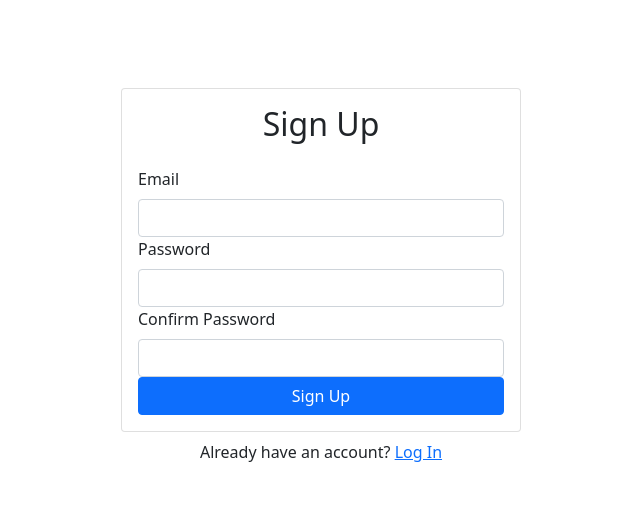
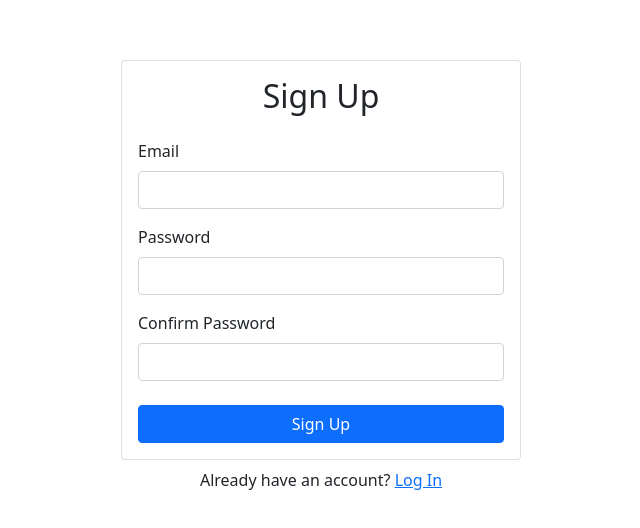
Before and after one commit to kritika243/firebase-auth-react, a React (Create React App) app: page /signup in a window 1280 px wide. Shown: the part 124-652 px from the top of the page, without its empty margins (319-959 px from the left). Built offline with nearby package versions, Linux system fonts and the light colour scheme; no server answers.

Commit message:
added margin classes for improving spacing

```diff
--- a/src/components/Login.js
+++ b/src/components/Login.js
@@ -30,12 +30,12 @@ function Login() {
           <h2 className='text-center mb-4'>Log In</h2>
           {error && <Alert variant='danger'>{error}</Alert>}
           <Form onSubmit={handleSubmit}>
-            <Form.Group id='email'>
+            <Form.Group id='email' className='mb-3'>
               <Form.Label>Email</Form.Label>
               <Form.Control type='email' ref={emailRef} required />
             </Form.Group>
 
-            <Form.Group id='password'>
+            <Form.Group id='password' className='mb-4'>
               <Form.Label>Password</Form.Label>
               <Form.Control type='password' ref={passwordRef} required />
             </Form.Group>
--- a/src/components/Signup.js
+++ b/src/components/Signup.js
@@ -35,17 +35,17 @@ function Signup() {
           <h2 className='text-center mb-4'>Sign Up</h2>
           {error && <Alert variant='danger'>{error}</Alert>}
           <Form onSubmit={handleSubmit}>
-            <Form.Group id='email'>
+            <Form.Group id='email' className='mb-3'>
               <Form.Label>Email</Form.Label>
               <Form.Control type='email' ref={emailRef} required />
             </Form.Group>
 
-            <Form.Group id='password'>
+            <Form.Group id='password' className='mb-3'>
               <Form.Label>Password</Form.Label>
               <Form.Control type='password' ref={passwordRef} required />
             </Form.Group>
 
-            <Form.Group id='password-confirm'>
+            <Form.Group id='password-confirm' className='mb-4'>
               <Form.Label>Confirm Password</Form.Label>
               <Form.Control type='password' ref={passwordConfirmRef} required />
             </Form.Group>
```
